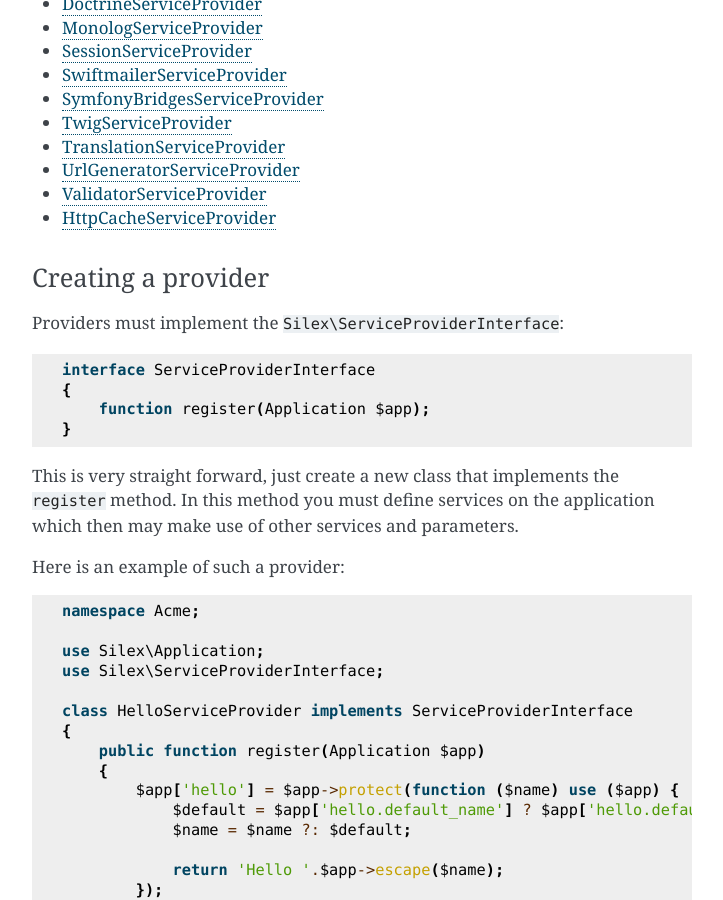
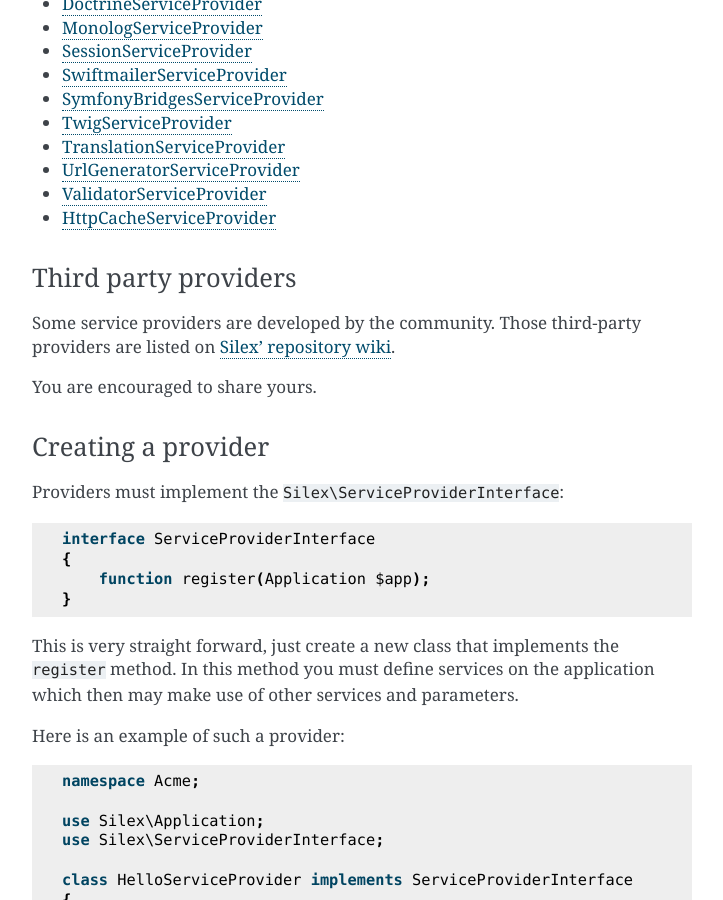
Before and after one commit to silexphp/Silex, a Sphinx documentation site: the page built from doc/providers.rst, in a window 1280 px wide and 900 px high, scrolled down 1287 px. Shown: the whole window, without its empty margins (388-1111 px from the left). Built offline with Sphinx 7.4.7, drawn with Linux system fonts in a browser that asks for light colours; some of the changed text lies outside the part shown.

Commit message:
Add a link to third party providers page in the doc

```diff
--- a/doc/providers.rst
+++ b/doc/providers.rst
@@ -71,6 +71,15 @@
 * :doc:`UrlGeneratorServiceProvider <providers/url_generator>`
 * :doc:`ValidatorServiceProvider <providers/validator>`
 * :doc:`HttpCacheServiceProvider <providers/http_cache>`
+
+Third party providers
+~~~~~~~~~~~~~~~~~~~~~
+
+Some service providers are developed by the community. Those
+third-party providers are listed on `Silex' repository wiki
+<https://github.com/fabpot/Silex/wiki/Third-Party-ServiceProviders>`_.
+
+You are encouraged to share yours.
 
 Creating a provider
 ~~~~~~~~~~~~~~~~~~~
```
